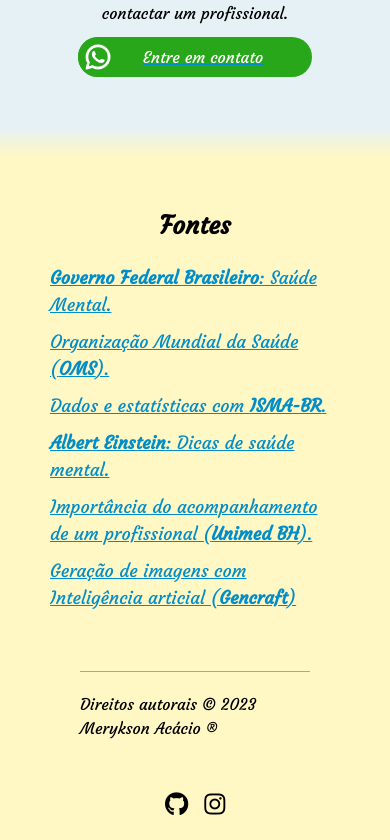
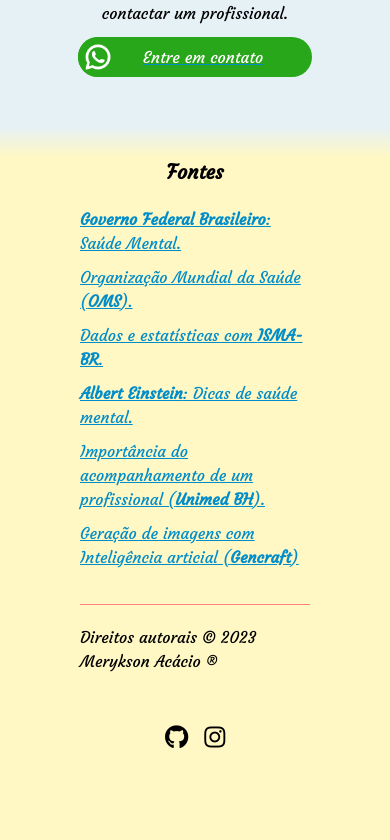
Before and after one commit to Merykson-a/mental-health-frontend, a Vue app: page / in a window 390 px wide. Shown: the part 4861-5701 px from the top of the page. After the commit the page ends 5634 px from the top, so only its background shows below. Built offline with nearby package versions, Linux system fonts and the light colour scheme.

Commit message:
style: sources session #master

```diff
--- a/src/components/Sources.vue
+++ b/src/components/Sources.vue
@@ -59,7 +59,7 @@ export default {};
     flex-direction: column;
     align-items: center;
     justify-content: center !important;
-    padding: 50px;
+    padding: 0px 80px 25px 80px;
 
     a {
         font-size: 18px;
@@ -77,8 +77,18 @@ export default {};
 }
 
 @media only screen and (max-width: 600px) {
-    .sources-container .sources {
-        text-align: start !important;
+    .sources-container {
+        .title {
+            font-size: 20px !important;
+        }
+
+        .sources {
+            text-align: start !important;
+        }
+
+        a {
+            font-size: 16px;
+        }
     }
 }
 </style>
```
